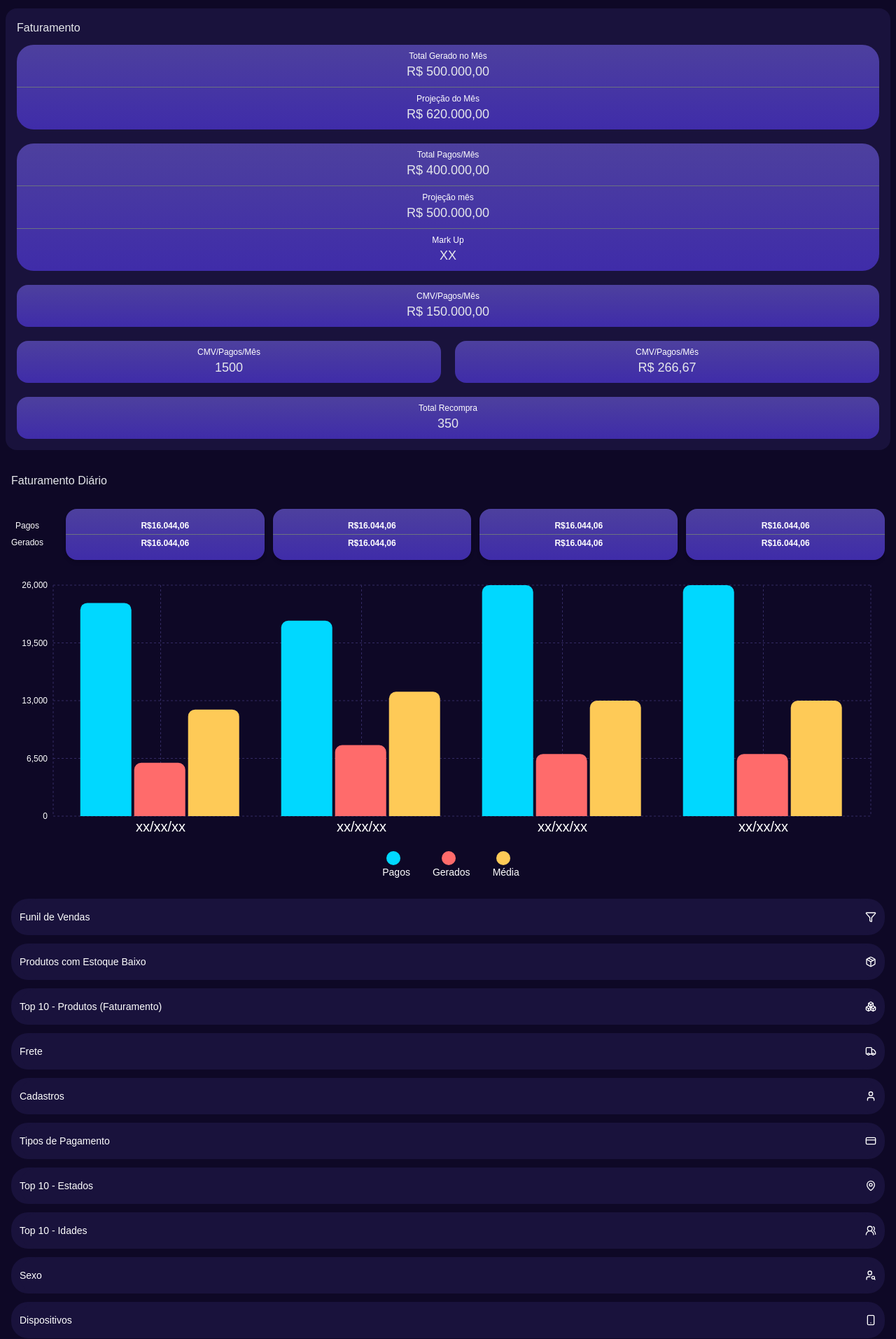
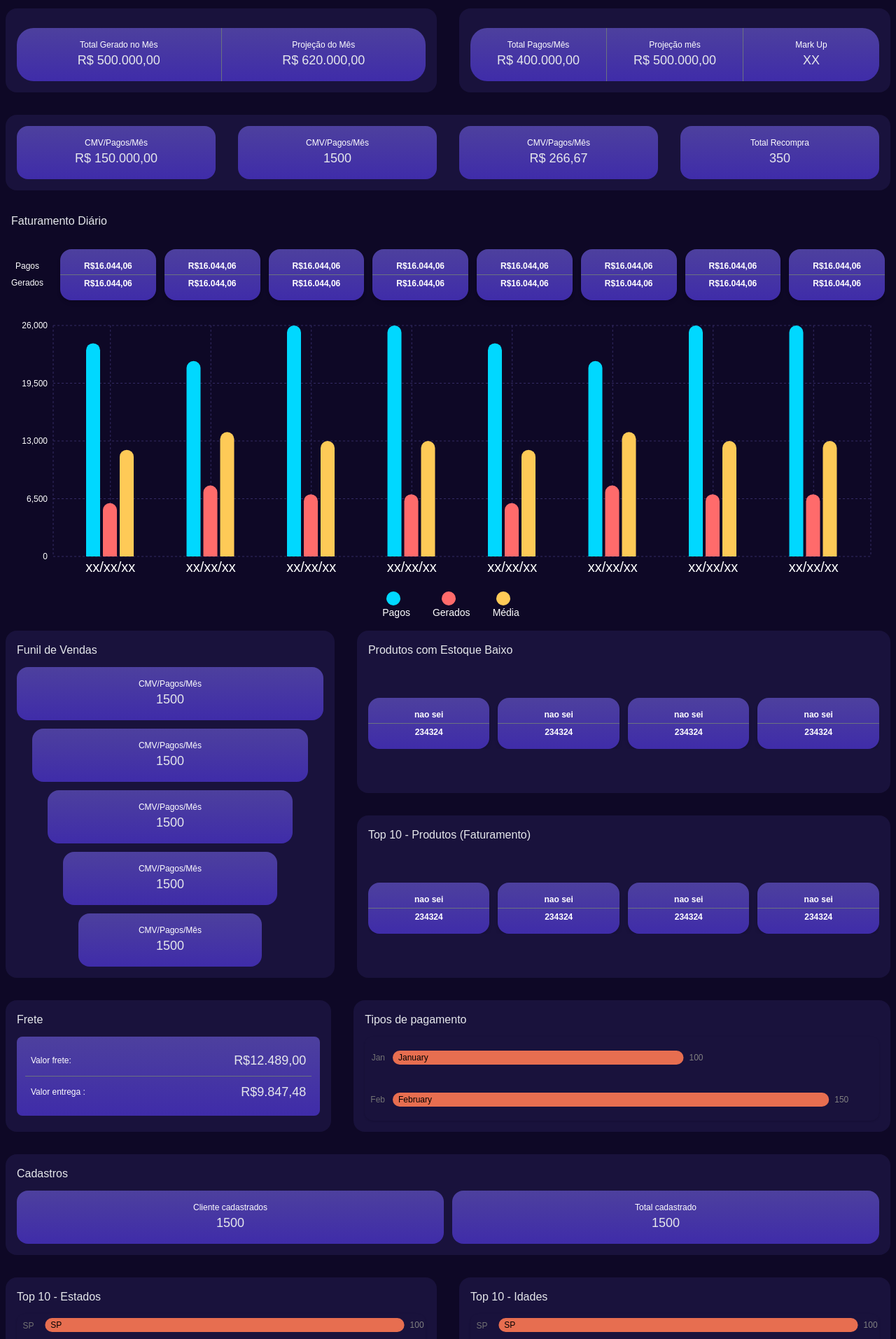
Before and after one commit to joaovrcosta/dashboard-ks, a Next.js app: page /dashboard in a window 1280 px wide. Shown: the part 160-2073 px from the top of the page at 70% size. Built offline with nearby package versions, Linux system fonts and the light colour scheme.

Commit message:
feat: added new desk responsivity

```diff
--- a/app/dashboard/page.tsx
+++ b/app/dashboard/page.tsx
@@ -1,52 +1,199 @@
 import { Card } from "@/components/card";
+import { DevicesChart } from "@/components/Charts/devices-chart";
+import { GenderChart } from "@/components/Charts/gender-chart";
 import { MultipleChart } from "@/components/Charts/multiple-chart";
-import { DashbordCard } from "@/components/dashboard-card";
+import { OSChart } from "@/components/Charts/os-chart";
+import { PaymentTypeChart } from "@/components/Charts/payment-type";
+import { Top10Ages } from "@/components/Charts/top-10-ages";
+import { Top10States } from "@/components/Charts/top-10-states";
+import { DashboardCard } from "@/components/dashboard-card";
 import { DataFilter } from "@/components/date-filter";
+import { FunnelItem } from "@/components/funnel-item";
+import { LowStockItem } from "@/components/low-stock-item";
+import { RegisterItems } from "@/components/registers-item";
 import { Resources } from "@/components/Resources";
+import { ShippingItem } from "@/components/shipping-item";
+import { TopProducts } from "@/components/top-products";
 
 export default function DashboardPage() {
   return (
-    <div className="px-2">
+    <div className="flex items-center justify-center mb-24">
+      <div className="px-2 max-w-[1720px] w-full">
         <DataFilter />
-      <Card className="bg-[#19123C] rounded-2xl p-4" title="Faturamento">
-        <div className="space-y-5">
-          <DashbordCard
+        <Card
+          className="bg-[#19123C] rounded-2xl p-4 lg:hidden xl:hidden md:hidden block"
+          title="Faturamento"
+        >
+          <div className="space-y-8">
+            <div>
+              <div className="lg:hidden xl:hidden md:hidden block">
+                <DashboardCard
                   titles={[
                     { label: "Total Gerado no Mês", value: "R$ 500.000,00" },
                     { label: "Projeção do Mês", value: "R$ 620.000,00" },
                   ]}
                   className="bg-card-gradient rounded-3xl"
-          ></DashbordCard>
-          <DashbordCard
+                ></DashboardCard>
+              </div>
+            </div>
+            <div className="lg:hidden xl:hidden md:hidden block">
+              <DashboardCard
                 titles={[
                   { label: "Total Pagos/Mês", value: "R$ 400.000,00" },
                   { label: "Projeção mês", value: "R$ 500.000,00" },
                   { label: "Mark Up", value: "XX" },
                 ]}
                 className="bg-card-gradient rounded-3xl"
-          ></DashbordCard>
-          <DashbordCard
+              ></DashboardCard>
+            </div>
+            <div className="lg:hidden xl:hidden md:hidden block">
+              <DashboardCard
                 titles={[{ label: "CMV/Pagos/Mês", value: "R$ 150.000,00" }]}
                 className="bg-card-gradient rounded-2xl"
-          ></DashbordCard>
-          <div className="w-full flex space-x-5">
-            <DashbordCard
+              ></DashboardCard>
+              <div className="w-full flex space-x-8">
+                <DashboardCard
                   titles={[{ label: "CMV/Pagos/Mês", value: "1500" }]}
                   className="bg-card-gradient rounded-2xl w-full"
-            ></DashbordCard>
-            <DashbordCard
+                ></DashboardCard>
+                <DashboardCard
                   titles={[{ label: "CMV/Pagos/Mês", value: "R$ 266,67" }]}
                   className="bg-card-gradient rounded-2xl w-full"
-            ></DashbordCard>
+                ></DashboardCard>
               </div>
-          <DashbordCard
+              <DashboardCard
                 titles={[{ label: "Total Recompra", value: "350" }]}
                 className="bg-card-gradient rounded-2xl w-full"
-          ></DashbordCard>
+              ></DashboardCard>
+            </div>
           </div>
         </Card>
+        {/* Desktop */}
+        <div className="space-y-8">
+          <div className="flex w-full space-x-8">
+            <Card className="lg:block xl:block md:block hidden w-full bg-[#19123c] rounded-2xl">
+              <DashboardCard
+                titles={[
+                  { label: "Total Gerado no Mês", value: "R$ 500.000,00" },
+                  { label: "Projeção do Mês", value: "R$ 620.000,00" },
+                ]}
+                className="bg-card-gradient rounded-3xl"
+              ></DashboardCard>
+            </Card>
+            <Card className="lg:block xl:block md:block hidden w-full bg-[#19123c] rounded-2xl">
+              <DashboardCard
+                titles={[
+                  { label: "Total Pagos/Mês", value: "R$ 400.000,00" },
+                  { label: "Projeção mês", value: "R$ 500.000,00" },
+                  { label: "Mark Up", value: "XX" },
+                ]}
+                className="bg-card-gradient rounded-3xl"
+              ></DashboardCard>
+            </Card>
+          </div>
+          <div className="flex items-center space-x-8 bg-[#19123c] p-4 rounded-2xl">
+            <DashboardCard
+              titles={[{ label: "CMV/Pagos/Mês", value: "R$ 150.000,00" }]}
+              className="bg-card-gradient rounded-2xl w-full"
+            ></DashboardCard>
+
+            <DashboardCard
+              titles={[{ label: "CMV/Pagos/Mês", value: "1500" }]}
+              className="bg-card-gradient rounded-2xl w-full"
+            ></DashboardCard>
+            <DashboardCard
+              titles={[{ label: "CMV/Pagos/Mês", value: "R$ 266,67" }]}
+              className="bg-card-gradient rounded-2xl w-full"
+            ></DashboardCard>
+
+            <DashboardCard
+              titles={[{ label: "Total Recompra", value: "350" }]}
+              className="bg-card-gradient rounded-2xl w-full"
+            ></DashboardCard>
+          </div>
+        </div>
         <MultipleChart />
+        <section className="space-y-8 xl:block lg:block md:block hidden">
+          <div className="flex space-x-8">
+            <Card
+              className="bg-[#19123c] rounded-2xl w-[60%]"
+              title="Funil de Vendas"
+            >
+              <FunnelItem />
+            </Card>
+            <div className="flex flex-col w-full space-y-8">
+              <Card
+                className="bg-[#19123c] rounded-2xl w-full h-full"
+                title="Produtos com Estoque Baixo"
+              >
+                <div className="mt-14">
+                  <LowStockItem />
+                </div>
+              </Card>
+              <Card
+                className="bg-[#19123c] rounded-2xl w-full h-full"
+                title="Top 10 - Produtos (Faturamento)"
+              >
+                <div className="mt-14">
+                  <TopProducts />
+                </div>
+              </Card>
+            </div>
+          </div>
+          <div className="flex space-x-8">
+            <Card className="w-[60%] bg-[#19123c] rounded-2xl" title="Frete">
+              <ShippingItem />
+            </Card>
+            <Card
+              className="w-full bg-[#19123c] rounded-2xl"
+              title="Tipos de pagamento"
+            >
+              <PaymentTypeChart />
+            </Card>
+          </div>
+          <div>
+            <Card className="w-full bg-[#19123c] rounded-2xl" title="Cadastros">
+              <RegisterItems />
+            </Card>
+          </div>
+          <div className="flex space-x-8">
+            <Card
+              className="w-full bg-[#19123c] rounded-2xl"
+              title="Top 10 - Estados"
+            >
+              <Top10States />
+            </Card>
+            <Card
+              className="w-full bg-[#19123c] rounded-2xl"
+              title="Top 10 - Idades"
+            >
+              <Top10Ages />
+            </Card>
+          </div>
+          <div className="flex space-x-8">
+            <Card className="w-full bg-[#19123c] rounded-2xl" title="Sexo">
+              <GenderChart />
+            </Card>
+            <Card
+              className="w-full bg-[#19123c] rounded-2xl"
+              title="Dispositivo"
+            >
+              <DevicesChart />
+            </Card>
+          </div>
+          <div className="flex space-x-8">
+            <Card className="w-full bg-[#19123c] rounded-2xl">
+              <OSChart />
+            </Card>
+            <Card className="w-full bg-[#19123c] rounded-2xl">
+              <div className="mt-8">
+                <LowStockItem />
+              </div>
+            </Card>
+          </div>
+        </section>
         <Resources />
+      </div>
     </div>
   );
 }
--- a/components/Charts/multiple-chart.tsx
+++ b/components/Charts/multiple-chart.tsx
@@ -17,6 +17,10 @@ const chartData = [
   { date: "xx/xx/xx", desktop: 22000, mobile: 14000, tablet: 8000 },
   { date: "xx/xx/xx", desktop: 26000, mobile: 13000, tablet: 7000 },
   { date: "xx/xx/xx", desktop: 26000, mobile: 13000, tablet: 7000 },
+  { date: "xx/xx/xx", desktop: 24000, mobile: 12000, tablet: 6000 },
+  { date: "xx/xx/xx", desktop: 22000, mobile: 14000, tablet: 8000 },
+  { date: "xx/xx/xx", desktop: 26000, mobile: 13000, tablet: 7000 },
+  { date: "xx/xx/xx", desktop: 26000, mobile: 13000, tablet: 7000 },
 ];
 
 export function MultipleChart() {
@@ -29,7 +33,11 @@ export function MultipleChart() {
             <p className="text-xs font-normal">Gerados</p>
           </div>
 
-          <div className="flex items-center justify-around ml-8 w-full lg:gap-3 xl:gap-3 md:gap-3 gap-12">
+          <div className="flex items-center justify-around lg:ml-6 xl:ml-6 md:ml-4 ml-11 w-full lg:gap-3 xl:gap-3 md:gap-3 gap-12">
+            <InfoCard value_1={"R$16.044,06"} value_2={"R$16.044,06"} />
+            <InfoCard value_1={"R$16.044,06"} value_2={"R$16.044,06"} />
+            <InfoCard value_1={"R$16.044,06"} value_2={"R$16.044,06"} />
+            <InfoCard value_1={"R$16.044,06"} value_2={"R$16.044,06"} />
             <InfoCard value_1={"R$16.044,06"} value_2={"R$16.044,06"} />
             <InfoCard value_1={"R$16.044,06"} value_2={"R$16.044,06"} />
             <InfoCard value_1={"R$16.044,06"} value_2={"R$16.044,06"} />
@@ -42,6 +50,7 @@ export function MultipleChart() {
             <BarChart
               data={chartData}
               margin={{ top: 20, right: 20, left: 0, bottom: 20 }}
+              barSize={20}
             >
               <CartesianGrid strokeDasharray="3 3" stroke="#332a63" />
 
--- a/components/Charts/os-chart.tsx
+++ b/components/Charts/os-chart.tsx
@@ -33,7 +33,7 @@ export function OSChart() {
   return (
     <Card className="bg-transparent border-none p-0">
       <CardContent>
-        <ChartContainer config={chartConfig}>
+        <ChartContainer config={chartConfig} className="max-h-[120px] w-full">
           <BarChart
             accessibilityLayer
             data={chartData}
--- a/components/Charts/payment-type.tsx
+++ b/components/Charts/payment-type.tsx
@@ -33,7 +33,7 @@ export function PaymentTypeChart() {
   return (
     <Card className="bg-transparent border-none p-0">
       <CardContent>
-        <ChartContainer config={chartConfig}>
+        <ChartContainer config={chartConfig} className="max-h-[120px] w-full">
           <BarChart
             accessibilityLayer
             data={chartData}
@@ -54,7 +54,7 @@ export function PaymentTypeChart() {
               dataKey="month"
               type="category"
               tickLine={false}
-              tickMargin={10}
+              tickMargin={5}
               axisLine={false}
               tickFormatter={(value) => value.slice(0, 3)}
             />
--- a/components/Resources/index.tsx
+++ b/components/Resources/index.tsx
@@ -9,7 +9,7 @@ import { accordionData } from "@/app/_mocks/resources";
 
 export function Resources() {
   return (
-    <div className="px-2 mt-3">
+    <div className="px-2 mt-3 lg:hidden xl:hidden md:hidden block">
       <Accordion type="single" collapsible className="space-y-3">
         {accordionData.map(({ id, title, icon, content }) => (
           <AccordionItem
--- a/components/card.tsx
+++ b/components/card.tsx
@@ -1,5 +1,5 @@
 interface CardProps {
-  title: string;
+  title?: string;
   children?: React.ReactNode;
   className?: string;
 }
--- a/components/dashboard-card.tsx
+++ b/components/dashboard-card.tsx
@@ -2,17 +2,29 @@ interface CardProps {
   titles?: { label: string; value: React.ReactNode }[];
   children?: React.ReactNode;
   className?: string;
+  itemClassName?: string; // Classe opcional para os itens
 }
 
-export function DashbordCard({ titles, children, className }: CardProps) {
+export function DashboardCard({
+  titles,
+  children,
+  className,
+  itemClassName, // Adiciona itemClassName
+}: CardProps) {
   return (
-    <div className={`bg-white rounded ${className ?? ""}`}>
+    <div
+      className={`bg-white rounded flex flex-col xl:flex-row lg:flex-row md:flex-row ${
+        className ?? ""
+      }`}
+    >
       {titles?.map((item, index) => (
         <div
           key={index}
-          className={`p-2 border-b border-gray-500 ${
-            index === titles.length - 1 ? "border-none" : ""
-          }`}
+          className={`p-2 border-b border-gray-500 lg:py-4 xl:py-4 md:py-4 ${
+            index === titles.length - 1
+              ? "border-none"
+              : "lg:border-r lg:border-b-0 xl:border-r xl:border-b-0 md:border-b-0 md:border-r border-b border-gray-500"
+          } flex-1 ${itemClassName ?? ""}`} // Aplica a classe opcional aqui
         >
           <h2 className="text-white text-xs font-normal text-center">
             {item.label}
@@ -22,7 +34,7 @@ export function DashbordCard({ titles, children, className }: CardProps) {
           </p>
         </div>
       ))}
-      <div>{children}</div>
+      {/* <div className="flex-1 p-2">{children}</div> */}
     </div>
   );
 }
--- a/components/funnel-item.tsx
+++ b/components/funnel-item.tsx
@@ -1,29 +1,29 @@
 import { Card } from "./card";
-import { DashbordCard } from "./dashboard-card";
+import { DashboardCard } from "./dashboard-card";
 
 export function FunnelItem() {
   return (
     <div className="space-y-3 items-center justify-center flex flex-col">
-      <DashbordCard
+      <DashboardCard
         titles={[{ label: "CMV/Pagos/Mês", value: "1500" }]}
         className="bg-card-gradient rounded-2xl w-full"
-      ></DashbordCard>
-      <DashbordCard
+      ></DashboardCard>
+      <DashboardCard
         titles={[{ label: "CMV/Pagos/Mês", value: "1500" }]}
         className="bg-card-gradient rounded-2xl w-[90%]"
-      ></DashbordCard>
-      <DashbordCard
+      ></DashboardCard>
+      <DashboardCard
         titles={[{ label: "CMV/Pagos/Mês", value: "1500" }]}
         className="bg-card-gradient rounded-2xl w-[80%]"
-      ></DashbordCard>
-      <DashbordCard
+      ></DashboardCard>
+      <DashboardCard
         titles={[{ label: "CMV/Pagos/Mês", value: "1500" }]}
         className="bg-card-gradient rounded-2xl w-[70%]"
-      ></DashbordCard>
-      <DashbordCard
+      ></DashboardCard>
+      <DashboardCard
         titles={[{ label: "CMV/Pagos/Mês", value: "1500" }]}
         className="bg-card-gradient rounded-2xl w-[60%]"
-      ></DashbordCard>
+      ></DashboardCard>
     </div>
   );
 }
--- a/components/registers-item.tsx
+++ b/components/registers-item.tsx
@@ -1,16 +1,16 @@
-import { DashbordCard } from "./dashboard-card";
+import { DashboardCard } from "./dashboard-card";
 
 export function RegisterItems() {
   return (
     <div className="flex space-x-3">
-      <DashbordCard
-        titles={[{ label: "CMV/Pagos/Mês", value: "1500" }]}
+      <DashboardCard
+        titles={[{ label: "Cliente cadastrados", value: "1500" }]}
         className="bg-card-gradient rounded-2xl w-[70%]"
-      ></DashbordCard>
-      <DashbordCard
-        titles={[{ label: "CMV/Pagos/Mês", value: "1500" }]}
+      ></DashboardCard>
+      <DashboardCard
+        titles={[{ label: "Total cadastrado", value: "1500" }]}
         className="bg-card-gradient rounded-2xl w-[70%]"
-      ></DashbordCard>
+      ></DashboardCard>
     </div>
   );
 }
```
Lines whose indentation alone changed are shown as unchanged.
